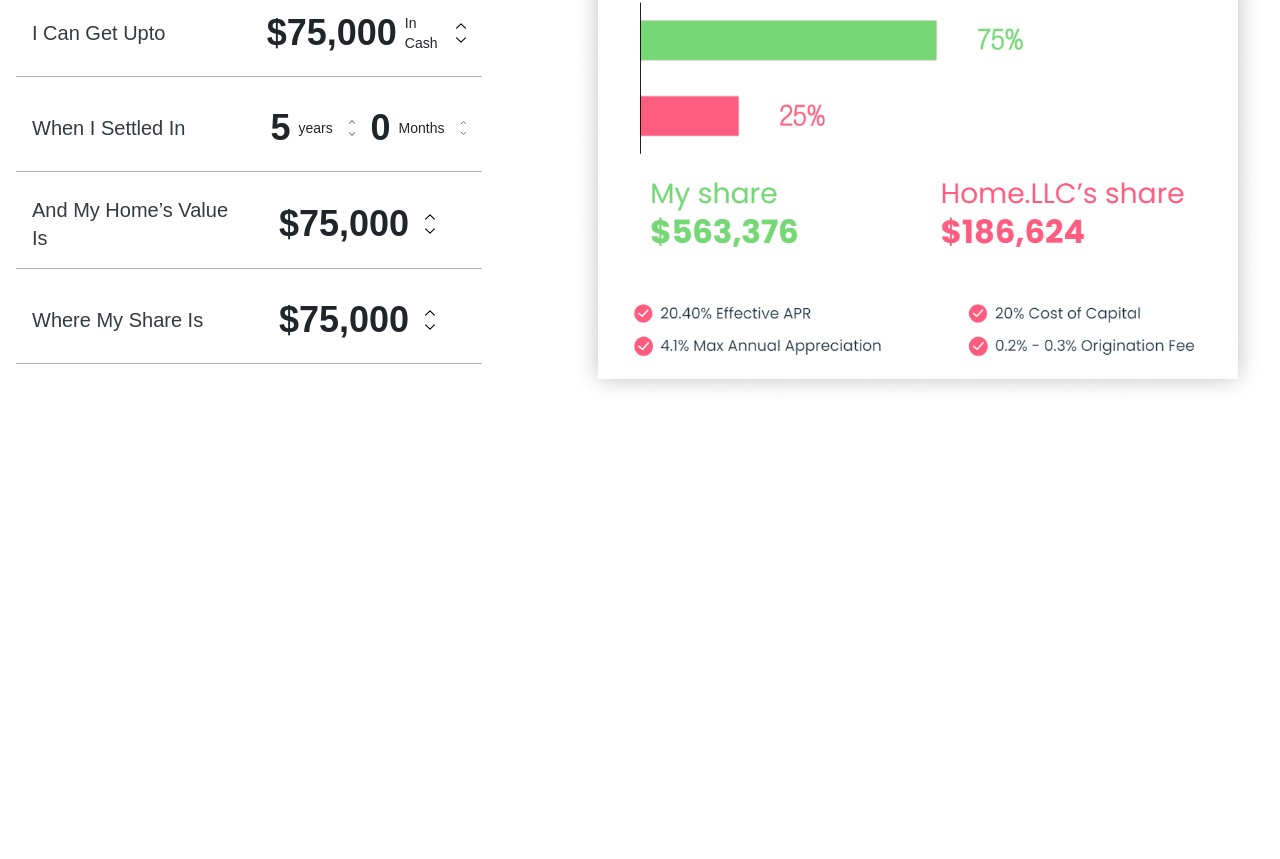
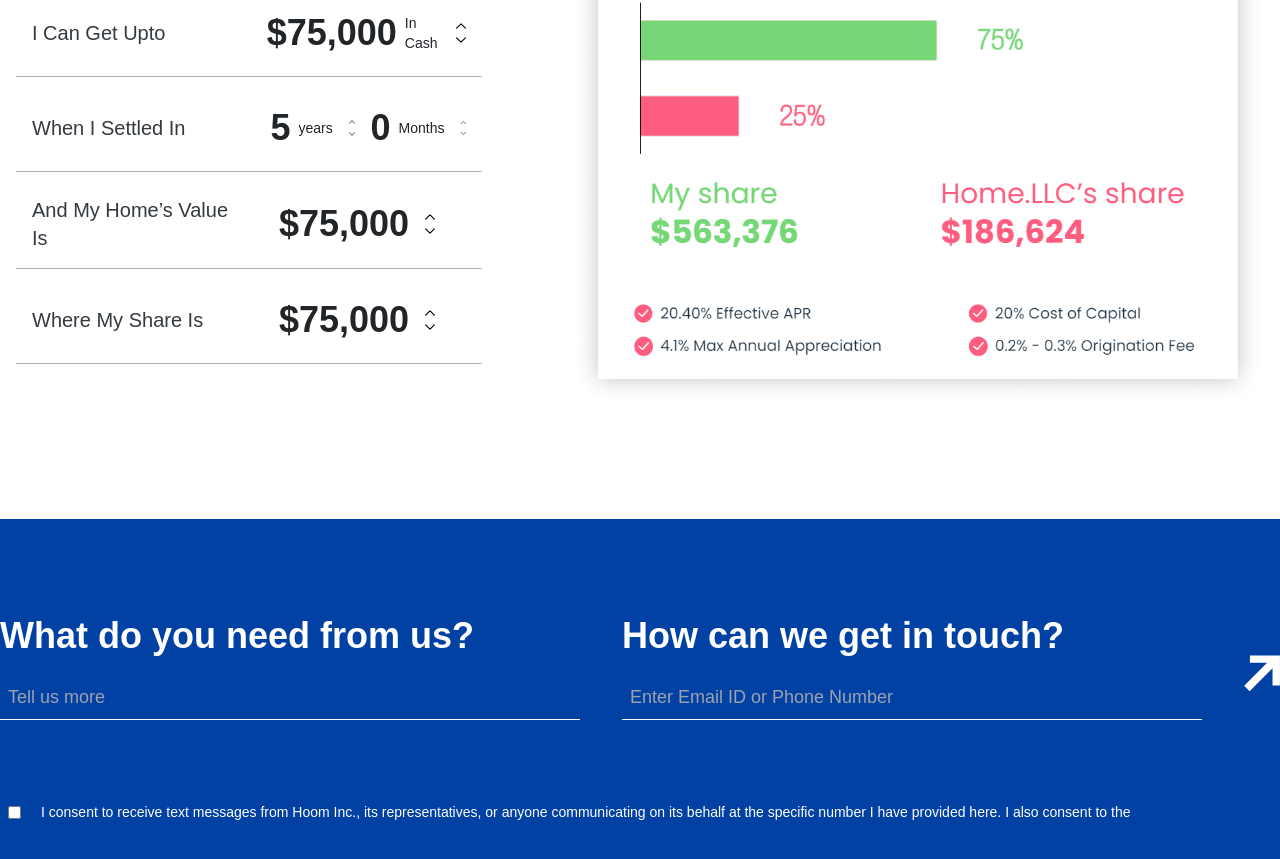
Before and after one commit to AmolShelke2/home-llc, a React (Create React App) app: page / in a window 1280 px wide. Shown: the part 2859-3718 px from the top of the page. Before the commit the page ends 3338 px from the top, so only its background shows below. Built offline with nearby package versions, Linux system fonts and the light colour scheme.

Commit message:
update: what do you need from us component created

```diff
--- /dev/null
+++ b/src/Components/EquityLanding/NeedFromUs.jsx
@@ -0,0 +1,53 @@
+import React from "react";
+import arrowRight from "../../assets/arrow.svg";
+
+const NeedFromUs = () => {
+  return (
+    <div className="w-full h-full lg:h-[430px] bg-[#0041A3] mt-10 py-4 lg:pt-[97px]">
+      <div className="w-full lg:max-w-[1584px] h-full lg:h-[204px] mx-auto">
+        <div className="w-full h-full lg:h-[106px] flex flex-col gap-10 lg:gap-0 lg:flex-row lg:justify-between lg:items-center mb-8 lg:mb-20 px-2 lg:px-0">
+          <div className="flex flex-col items-start gap-3 w-full lg:w-[580px]">
+            <h4 className="text-xl lg:text-[36px] lg:leading-[36.1px] font-semibold text-white mb-2">
+              What do you need from us?
+            </h4>
+
+            <input
+              type="text"
+              placeholder="Tell us more"
+              className="bg-transparent border-b border-white outline-none focus:outline-none w-full p-2 text-lg font-light text-white"
+            />
+          </div>
+          <div className="flex flex-col items-start gap-3 w-full lg:w-[580px]">
+            <h4 className="text-xl lg:text-[36px] lg:leading-[36.1px] font-semibold text-white mb-2">
+              How can we get in touch?
+            </h4>
+
+            <input
+              type="email"
+              placeholder="Enter Email ID or Phone Number"
+              className="bg-transparent border-b border-white outline-none focus:outline-none w-full p-2 text-lg font-light text-white"
+            />
+          </div>
+          <div>
+            <img
+              src={arrowRight}
+              alt="arrow-right"
+              className="mt-2 cursor-pointer"
+            />
+          </div>
+        </div>
+
+        <div className="flex items-center gap-5 px-2">
+          <input type="checkbox" className="bg-transparent border-none" />
+          <p className="text-sm font-light text-white">
+            I consent to receive text messages from Hoom Inc., its
+            representatives, or anyone communicating on its behalf at the
+            specific number I have provided here. I also consent to the
+          </p>
+        </div>
+      </div>
+    </div>
+  );
+};
+
+export default NeedFromUs;
--- a/src/pages/EquityLandingPage.jsx
+++ b/src/pages/EquityLandingPage.jsx
@@ -3,6 +3,7 @@ import HeroSection from "../Components/EquityLanding/HeroSection";
 import HowItWorks from "../Components/EquityLanding/HowItWorks";
 import PriceCalculator from "../Components/EquityLanding/PriceCalculator";
 import StandsOut from "../Components/EquityLanding/StandsOut";
+import NeedFromUs from "../Components/EquityLanding/NeedFromUs";
 
 const EquityLandingPage = () => {
   return (
@@ -11,6 +12,7 @@ const EquityLandingPage = () => {
       <HowItWorks />
       <StandsOut />
       <PriceCalculator />
+      <NeedFromUs />
     </div>
   );
 };
```
Also changed, not shown: src/assets/arrow.svg (added).
